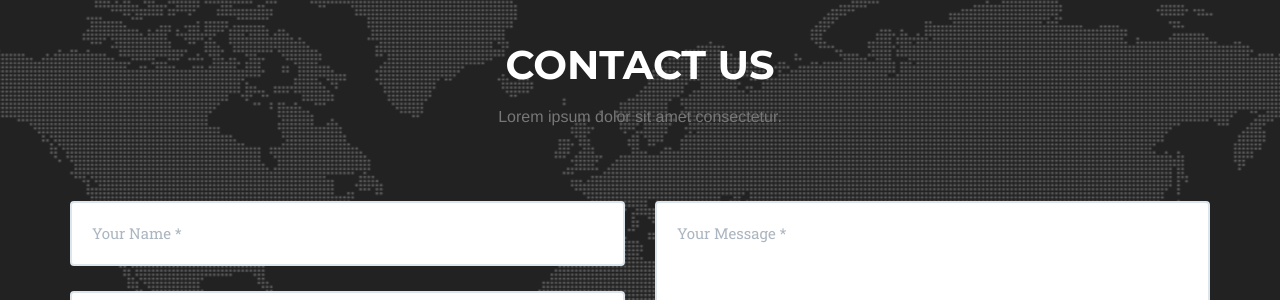
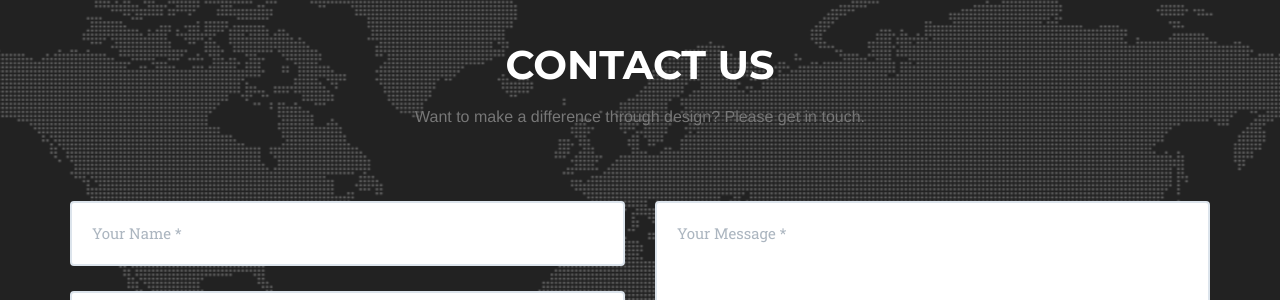
Before and after one commit to emuid/emuid.github.io, a Jekyll site: the page built from index.html, in a window 1280 px wide and 900 px high, scrolled down 5436 px. Shown: the part 152-452 px from the top of the window. Built offline with Jekyll 4.4.1, drawn with Linux system fonts in a browser that asks for light colours; some web fonts are replaced.

Commit message:
updates for contact and about

```diff
--- a/_includes/about.html
+++ b/_includes/about.html
@@ -16,4 +16,8 @@
         </div>
     </section>
 
-    <aside id="refrain"></aside>
+    <aside id="refrain">
+        <div class="container">
+            <div class="row"></div>
+        </div>
+    </aside>
--- a/_includes/contact.html
+++ b/_includes/contact.html
@@ -3,7 +3,7 @@
             <div class="row">
                 <div class="col-lg-12 text-center">
                     <h2 class="section-heading">Contact Us</h2>
-                    <h3 class="section-subheading text-muted">Lorem ipsum dolor sit amet consectetur.</h3>
+                    <h3 class="section-subheading text-muted">Want to make a difference through design? Please get in touch.</h3>
                 </div>
             </div>
             <div class="row">
```
